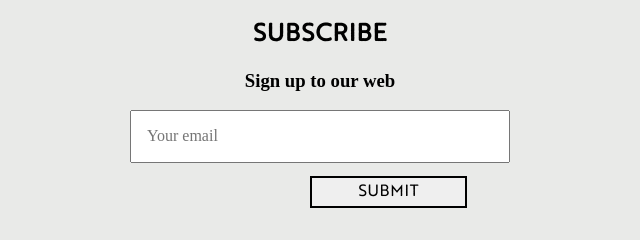
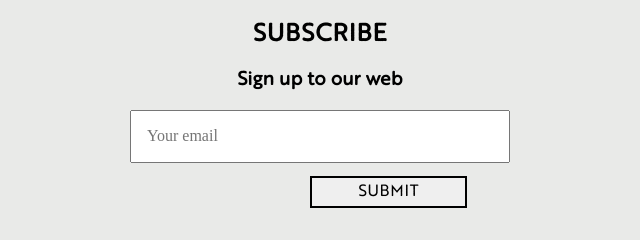
Before and after one commit to Asotolink/proyectoMockup, a plain HTML site: page index.html in a window 1280 px wide. Shown: the part 2643-2883 px from the top of the page, 320-960 px from the left. Drawn offline with Linux system fonts and the light colour scheme.

Commit message:
second commit

```diff
--- a/css/style.css
+++ b/css/style.css
@@ -154,6 +154,7 @@ h3{
     justify-content: center;
     padding-top: 0;
     margin-top: 0;
+    font-family: Brother1816R;
 }
 
 input{
```
